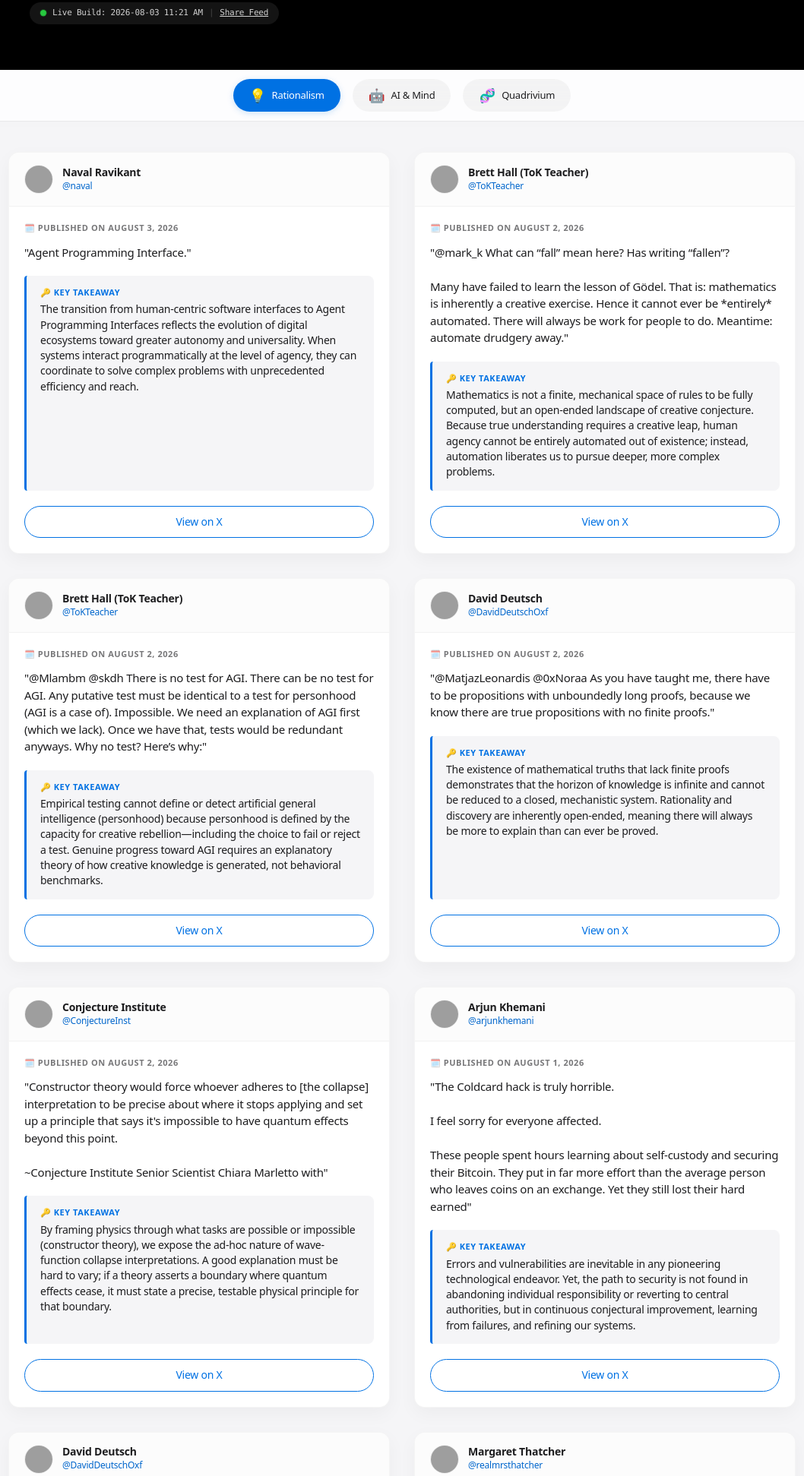
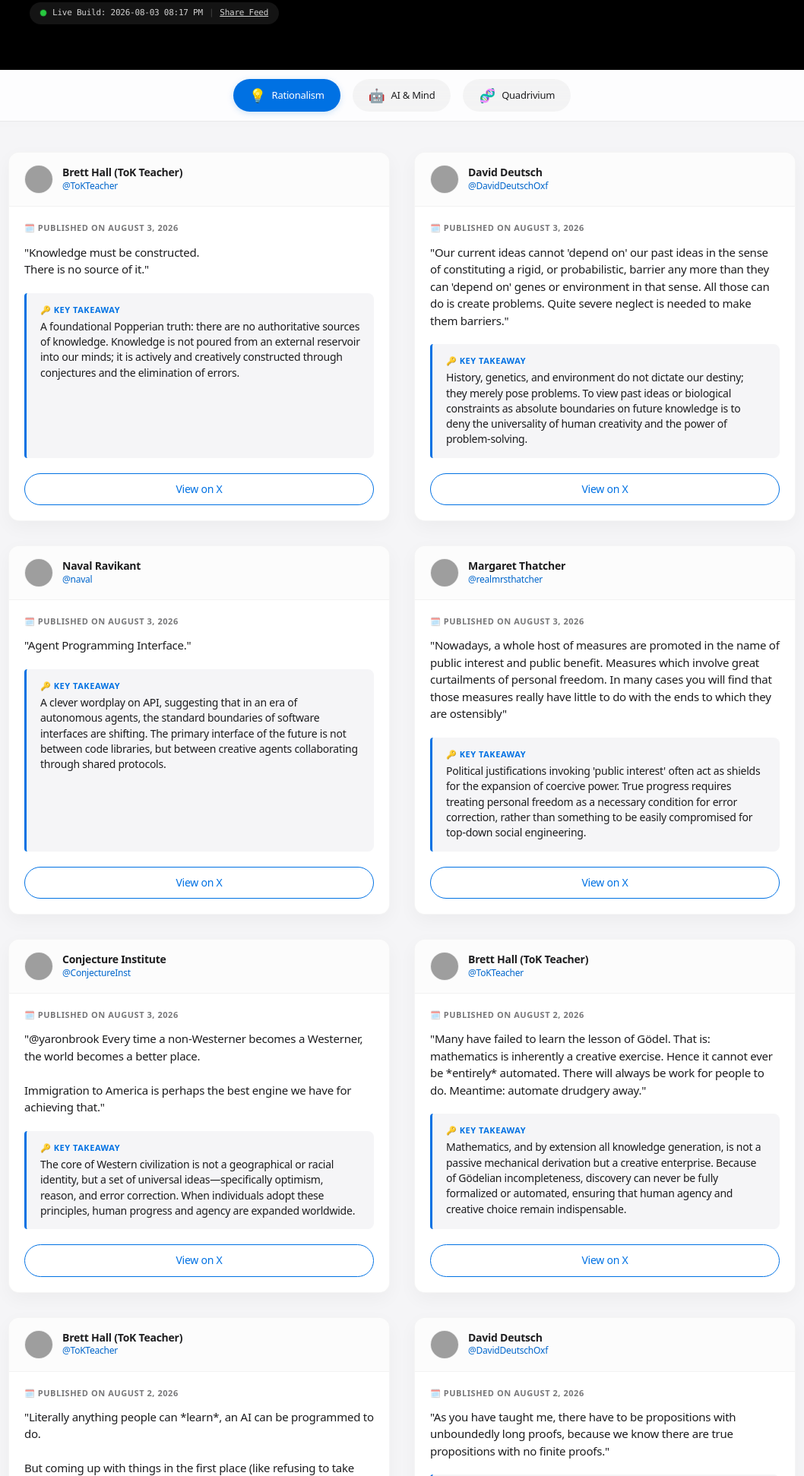
Before and after one commit to gopherkarl/x-briefing-pub, a plain HTML site: page index.html in a window 1280 px wide. Shown: the part 234-2177 px from the top of the page at 76% size, without its empty margins (111-1169 px from the left). Drawn offline with Linux system fonts and the light colour scheme; grey boxes are pictures that could not be loaded.

Commit message:
Automated real-time API briefing: Mon Aug  3 20:17:49 IST 2026

```diff
--- a/index.html
+++ b/index.html
@@ -832,7 +832,7 @@
 
             <div style="display: inline-flex; align-items: center; gap: 8px; background-color: rgba(255,255,255,0.08); padding: 6px 14px; border-radius: 980px; font-size: 11px; font-family: var(--font-stack-mono); color: rgba(255,255,255,0.8);">
                 <span style="width: 8px; height: 8px; background-color: #27c93f; border-radius: 50%; display: inline-block; animation: pulse 2s infinite;"></span>
-                <span>Live Build: 2026-08-03 11:21 AM</span>
+                <span>Live Build: 2026-08-03 08:17 PM</span>
                 <span style="color: rgba(255,255,255,0.2);">|</span>
                 <span id="share-trigger" style="cursor: pointer; text-decoration: underline;">Share Feed</span>
             </div>
@@ -863,6 +863,49 @@
 
         <div class="listing-card">
             <div class="card-profile-header">
+                <img class="profile-img" src="https://pbs.twimg.com/profile_images/1599154524459241472/7RQWUjkC_normal.jpg" alt="Brett Hall (ToK Teacher)">
+                <div class="profile-info">
+                    <span class="profile-name">Brett Hall (ToK Teacher)</span>
+                    <a class="profile-handle" href="https://x.com/ToKTeacher" target="_blank">@ToKTeacher</a>
+                </div>
+            </div>
+            <div class="card-body">
+                <div class="post-date-badge">🗓️ Published on August 3, 2026</div>
+                <p class="post-text-content">"Knowledge must be constructed.
+There is no source of it."</p>
+
+                <div class="takeaway-section">
+                    <span class="takeaway-tag">🔑 Key Takeaway</span>
+                    <p class="takeaway-text">A foundational Popperian truth: there are no authoritative sources of knowledge. Knowledge is not poured from an external reservoir into our minds; it is actively and creatively constructed through conjectures and the elimination of errors.</p>
+                </div>
+
+                <a class="cta-view-btn" href="https://x.com/ToKTeacher/status/2084261822606328076" target="_blank">View on X</a>
+            </div>
+        </div>
+
+        <div class="listing-card">
+            <div class="card-profile-header">
+                <img class="profile-img" src="https://pbs.twimg.com/profile_images/925701269041401857/ff6NE-H-_normal.jpg" alt="David Deutsch">
+                <div class="profile-info">
+                    <span class="profile-name">David Deutsch</span>
+                    <a class="profile-handle" href="https://x.com/DavidDeutschOxf" target="_blank">@DavidDeutschOxf</a>
+                </div>
+            </div>
+            <div class="card-body">
+                <div class="post-date-badge">🗓️ Published on August 3, 2026</div>
+                <p class="post-text-content">"Our current ideas cannot 'depend on' our past ideas in the sense of constituting a rigid, or probabilistic, barrier any more than they can 'depend on' genes or environment in that sense. All those can do is create problems. Quite severe neglect is needed to make them barriers."</p>
+
+                <div class="takeaway-section">
+                    <span class="takeaway-tag">🔑 Key Takeaway</span>
+                    <p class="takeaway-text">History, genetics, and environment do not dictate our destiny; they merely pose problems. To view past ideas or biological constraints as absolute boundaries on future knowledge is to deny the universality of human creativity and the power of problem-solving.</p>
+                </div>
+
+                <a class="cta-view-btn" href="https://x.com/DavidDeutschOxf/status/2084266604007727347" target="_blank">View on X</a>
+            </div>
+        </div>
+
+        <div class="listing-card">
+            <div class="card-profile-header">
                 <img class="profile-img" src="https://pbs.twimg.com/profile_images/1256841238298292232/ycqwaMI2_normal.jpg" alt="Naval Ravikant">
                 <div class="profile-info">
                     <span class="profile-name">Naval Ravikant</span>
@@ -875,10 +918,54 @@
 
                 <div class="takeaway-section">
                     <span class="takeaway-tag">🔑 Key Takeaway</span>
-                    <p class="takeaway-text">The transition from human-centric software interfaces to Agent Programming Interfaces reflects the evolution of digital ecosystems toward greater autonomy and universality. When systems interact programmatically at the level of agency, they can coordinate to solve complex problems with unprecedented efficiency and reach.</p>
+                    <p class="takeaway-text">A clever wordplay on API, suggesting that in an era of autonomous agents, the standard boundaries of software interfaces are shifting. The primary interface of the future is not between code libraries, but between creative agents collaborating through shared protocols.</p>
                 </div>
 
                 <a class="cta-view-btn" href="https://x.com/naval/status/2084117793667178756" target="_blank">View on X</a>
+            </div>
+        </div>
+
+        <div class="listing-card">
+            <div class="card-profile-header">
+                <img class="profile-img" src="https://pbs.twimg.com/profile_images/1530858925981319169/Bc8YMnz2_normal.jpg" alt="Margaret Thatcher">
+                <div class="profile-info">
+                    <span class="profile-name">Margaret Thatcher</span>
+                    <a class="profile-handle" href="https://x.com/realmrsthatcher" target="_blank">@realmrsthatcher</a>
+                </div>
+            </div>
+            <div class="card-body">
+                <div class="post-date-badge">🗓️ Published on August 3, 2026</div>
+                <p class="post-text-content">"Nowadays, a whole host of measures are promoted in the name of public interest and public benefit. Measures which involve great curtailments of personal freedom. In many cases you will find that those measures really have little to do with the ends to which they are ostensibly"</p>
+
+                <div class="takeaway-section">
+                    <span class="takeaway-tag">🔑 Key Takeaway</span>
+                    <p class="takeaway-text">Political justifications invoking 'public interest' often act as shields for the expansion of coercive power. True progress requires treating personal freedom as a necessary condition for error correction, rather than something to be easily compromised for top-down social engineering.</p>
+                </div>
+
+                <a class="cta-view-btn" href="https://x.com/realmrsthatcher/status/2084161089852289122" target="_blank">View on X</a>
+            </div>
+        </div>
+
+        <div class="listing-card">
+            <div class="card-profile-header">
+                <img class="profile-img" src="https://pbs.twimg.com/profile_images/1953898052135075840/NUrumvTe_normal.jpg" alt="Conjecture Institute">
+                <div class="profile-info">
+                    <span class="profile-name">Conjecture Institute</span>
+                    <a class="profile-handle" href="https://x.com/ConjectureInst" target="_blank">@ConjectureInst</a>
+                </div>
+            </div>
+            <div class="card-body">
+                <div class="post-date-badge">🗓️ Published on August 3, 2026</div>
+                <p class="post-text-content">"@yaronbrook Every time a non-Westerner becomes a Westerner, the world becomes a better place.
+
+Immigration to America is perhaps the best engine we have for achieving that."</p>
+
+                <div class="takeaway-section">
+                    <span class="takeaway-tag">🔑 Key Takeaway</span>
+                    <p class="takeaway-text">The core of Western civilization is not a geographical or racial identity, but a set of universal ideas—specifically optimism, reason, and error correction. When individuals adopt these principles, human progress and agency are expanded worldwide.</p>
+                </div>
+
+                <a class="cta-view-btn" href="https://x.com/ConjectureInst/status/2084261746403954820" target="_blank">View on X</a>
             </div>
         </div>
 
@@ -892,13 +979,11 @@
             </div>
             <div class="card-body">
                 <div class="post-date-badge">🗓️ Published on August 2, 2026</div>
-                <p class="post-text-content">"@mark_k What can “fall” mean here? Has writing “fallen”?
-
-Many have failed to learn the lesson of Gödel. That is: mathematics is inherently a creative exercise. Hence it cannot ever be *entirely* automated. There will always be work for people to do. Meantime: automate drudgery away."</p>
+                <p class="post-text-content">"Many have failed to learn the lesson of Gödel. That is: mathematics is inherently a creative exercise. Hence it cannot ever be *entirely* automated. There will always be work for people to do. Meantime: automate drudgery away."</p>
 
                 <div class="takeaway-section">
                     <span class="takeaway-tag">🔑 Key Takeaway</span>
-                    <p class="takeaway-text">Mathematics is not a finite, mechanical space of rules to be fully computed, but an open-ended landscape of creative conjecture. Because true understanding requires a creative leap, human agency cannot be entirely automated out of existence; instead, automation liberates us to pursue deeper, more complex problems.</p>
+                    <p class="takeaway-text">Mathematics, and by extension all knowledge generation, is not a passive mechanical derivation but a creative enterprise. Because of Gödelian incompleteness, discovery can never be fully formalized or automated, ensuring that human agency and creative choice remain indispensable.</p>
                 </div>
 
                 <a class="cta-view-btn" href="https://x.com/ToKTeacher/status/2083818761384305054" target="_blank">View on X</a>
@@ -915,14 +1000,16 @@ Many have failed to learn the lesson of Gödel. That is: mathematics is inherent
             </div>
             <div class="card-body">
                 <div class="post-date-badge">🗓️ Published on August 2, 2026</div>
-                <p class="post-text-content">"@Mlambm @skdh There is no test for AGI. There can be no test for AGI. Any putative test must be identical to a test for personhood (AGI is a case of). Impossible. We need an explanation of AGI first (which we lack). Once we have that, tests would be redundant anyways. Why no test? Here’s why:"</p>
+                <p class="post-text-content">"Literally anything people can *learn*, an AI can be programmed to do.
+
+But coming up with things in the first place (like refusing to take part in tests) is something only people can do, but- logically- refusing to take part in a test cannot be distinguished from a malfunction."</p>
 
                 <div class="takeaway-section">
                     <span class="takeaway-tag">🔑 Key Takeaway</span>
-                    <p class="takeaway-text">Empirical testing cannot define or detect artificial general intelligence (personhood) because personhood is defined by the capacity for creative rebellion—including the choice to fail or reject a test. Genuine progress toward AGI requires an explanatory theory of how creative knowledge is generated, not behavioral benchmarks.</p>
+                    <p class="takeaway-text">There is a fundamental difference between executing learned behavior and creating entirely new behavior. True explanation-seeking agency involves the creative capacity to reject the premise of a framework, a leap that looks like a system error to a closed, rule-following agent.</p>
                 </div>
 
-                <a class="cta-view-btn" href="https://x.com/ToKTeacher/status/2083779907608596703" target="_blank">View on X</a>
+                <a class="cta-view-btn" href="https://x.com/ToKTeacher/status/2083804738395725891" target="_blank">View on X</a>
             </div>
         </div>
 
@@ -936,11 +1023,11 @@ Many have failed to learn the lesson of Gödel. That is: mathematics is inherent
             </div>
             <div class="card-body">
                 <div class="post-date-badge">🗓️ Published on August 2, 2026</div>
-                <p class="post-text-content">"@MatjazLeonardis @0xNoraa As you have taught me, there have to be propositions with unboundedly long proofs, because we know there are true propositions with no finite proofs."</p>
+                <p class="post-text-content">"As you have taught me, there have to be propositions with unboundedly long proofs, because we know there are true propositions with no finite proofs."</p>
 
                 <div class="takeaway-section">
                     <span class="takeaway-tag">🔑 Key Takeaway</span>
-                    <p class="takeaway-text">The existence of mathematical truths that lack finite proofs demonstrates that the horizon of knowledge is infinite and cannot be reduced to a closed, mechanistic system. Rationality and discovery are inherently open-ended, meaning there will always be more to explain than can ever be proved.</p>
+                    <p class="takeaway-text">The structure of reality permits truths that cannot be reached by simple, finite, or routine computation. This highlights the infinite, unbounded landscape of discovery, where new explanations must constantly be conjectured rather than mechanically deduced.</p>
                 </div>
 
                 <a class="cta-view-btn" href="https://x.com/DavidDeutschOxf/status/2083869162472890822" target="_blank">View on X</a>
@@ -957,13 +1044,36 @@ Many have failed to learn the lesson of Gödel. That is: mathematics is inherent
             </div>
             <div class="card-body">
                 <div class="post-date-badge">🗓️ Published on August 2, 2026</div>
-                <p class="post-text-content">"Constructor theory would force whoever adheres to [the collapse] interpretation to be precise about where it stops applying and set up a principle that says it's impossible to have quantum effects beyond this point.
+                <p class="post-text-content">"The Fate of Spacetime: What Many Worlds Means for Gravity
 
-~Conjecture Institute Senior Scientist Chiara Marletto with"</p>
+If time can already be incorporated into quantum theory as something internal to the multiverse, then there is no principled obstacle to doing the same for space.
+
+With the benefit of hindsight, this way of treating time"</p>
 
                 <div class="takeaway-section">
                     <span class="takeaway-tag">🔑 Key Takeaway</span>
-                    <p class="takeaway-text">By framing physics through what tasks are possible or impossible (constructor theory), we expose the ad-hoc nature of wave-function collapse interpretations. A good explanation must be hard to vary; if a theory asserts a boundary where quantum effects cease, it must state a precise, testable physical principle for that boundary.</p>
+                    <p class="takeaway-text">By viewing space and time as internal features of the multiverse rather than as pre-existing external containers, physics can move toward a deeper, more unified, and constructor-theoretic explanation of quantum gravity.</p>
+                </div>
+
+                <a class="cta-view-btn" href="https://x.com/ConjectureInst/status/2084039755142926778" target="_blank">View on X</a>
+            </div>
+        </div>
+
+        <div class="listing-card">
+            <div class="card-profile-header">
+                <img class="profile-img" src="https://pbs.twimg.com/profile_images/1953898052135075840/NUrumvTe_normal.jpg" alt="Conjecture Institute">
+                <div class="profile-info">
+                    <span class="profile-name">Conjecture Institute</span>
+                    <a class="profile-handle" href="https://x.com/ConjectureInst" target="_blank">@ConjectureInst</a>
+                </div>
+            </div>
+            <div class="card-body">
+                <div class="post-date-badge">🗓️ Published on August 2, 2026</div>
+                <p class="post-text-content">"Constructor theory would force whoever adheres to [the collapse] interpretation to be precise about where it stops applying and set up a principle that says it's impossible to have quantum effects beyond this point."</p>
+
+                <div class="takeaway-section">
+                    <span class="takeaway-tag">🔑 Key Takeaway</span>
+                    <p class="takeaway-text">Constructor theory demands explanatory precision. Instead of relying on vague instrumentalist notions like wave-function collapse, it forces physicists to define exact boundaries and physical laws, which is the only way to facilitate rigorous criticism and potential falsification.</p>
                 </div>
 
                 <a class="cta-view-btn" href="https://x.com/ConjectureInst/status/2083903756429660515" target="_blank">View on X</a>
@@ -988,7 +1098,7 @@ These people spent hours learning about self-custody and securing their Bitcoin.
 
                 <div class="takeaway-section">
                     <span class="takeaway-tag">🔑 Key Takeaway</span>
-                    <p class="takeaway-text">Errors and vulnerabilities are inevitable in any pioneering technological endeavor. Yet, the path to security is not found in abandoning individual responsibility or reverting to central authorities, but in continuous conjectural improvement, learning from failures, and refining our systems.</p>
+                    <p class="takeaway-text">Security and self-custody are not final states but ongoing, error-prone processes. Even the most diligent efforts at self-reliance can be undermined by unforeseen failure modes, reminding us that knowledge is always incomplete and security must be continuously critiqued and improved rather than assumed perfect.</p>
                 </div>
 
                 <a class="cta-view-btn" href="https://x.com/arjunkhemani/status/2083666808956215491" target="_blank">View on X</a>
@@ -997,22 +1107,22 @@ These people spent hours learning about self-custody and securing their Bitcoin.
 
         <div class="listing-card">
             <div class="card-profile-header">
-                <img class="profile-img" src="https://pbs.twimg.com/profile_images/925701269041401857/ff6NE-H-_normal.jpg" alt="David Deutsch">
+                <img class="profile-img" src="https://pbs.twimg.com/profile_images/1977979925635215360/G3HAlSxE_normal.jpg" alt="Arjun Khemani">
                 <div class="profile-info">
-                    <span class="profile-name">David Deutsch</span>
-                    <a class="profile-handle" href="https://x.com/DavidDeutschOxf" target="_blank">@DavidDeutschOxf</a>
+                    <span class="profile-name">Arjun Khemani</span>
+                    <a class="profile-handle" href="https://x.com/arjunkhemani" target="_blank">@arjunkhemani</a>
                 </div>
             </div>
             <div class="card-body">
                 <div class="post-date-badge">🗓️ Published on August 1, 2026</div>
-                <p class="post-text-content">"@CptAllenHistory German towns that had more violence against Jews during the Black Death also had more during the Nazi era: Same "heritability" happened more recently in Dearborn Michigan."</p>
+                <p class="post-text-content">"Don’t give up on self-custody."</p>
 
                 <div class="takeaway-section">
                     <span class="takeaway-tag">🔑 Key Takeaway</span>
-                    <p class="takeaway-text">Bad ideas and destructive cultural memes can exhibit a form of historical heritability, persisting across centuries within specific localities. This underscores the necessity of active, conscious criticism and the deliberate cultivation of rational, anti-dogmatic explanations to break the chain of bad meme transmission.</p>
+                    <p class="takeaway-text">Despite catastrophic failures, the solution is never to retreat to centralized authority but to correct the errors in our decentralized solutions. Self-reliance and open problem-solving remain the only path to genuine security.</p>
                 </div>
 
-                <a class="cta-view-btn" href="https://x.com/DavidDeutschOxf/status/2083612136698151192" target="_blank">View on X</a>
+                <a class="cta-view-btn" href="https://x.com/arjunkhemani/status/2083654016316346718" target="_blank">View on X</a>
             </div>
         </div>
 
@@ -1028,15 +1138,11 @@ These people spent hours learning about self-custody and securing their Bitcoin.
                 <div class="post-date-badge">🗓️ Published on August 1, 2026</div>
                 <p class="post-text-content">"People feel very resentful that if they work hard too much is taken away in tax.
 
-You know, industry won't keep going unless the people who are highly skilled feel that the skill pays in their net take home pay—and it doesn't.
-
-[...]
-
-One of the purposes of reducing tax on the"</p>
+You know, industry won't keep going unless the people who are highly skilled feel that the skill pays in their net take home pay—and it doesn't."</p>
 
                 <div class="takeaway-section">
                     <span class="takeaway-tag">🔑 Key Takeaway</span>
-                    <p class="takeaway-text">Confiscatory taxation suppresses individual incentive, which is the engine of creative effort and problem-solving within an economy. For progress to continue, highly skilled creators must be free to retain the fruits of their agency and labor, fostering an environment where value creation and knowledge generation are rewarded.</p>
+                    <p class="takeaway-text">Punitive taxation destroys the incentives that drive wealth creation and industrial innovation. Progress is a product of individual efforts to solve problems, and depriving problem-solvers of the resources they earn slows down the entire civilization's capacity for growth.</p>
                 </div>
 
                 <a class="cta-view-btn" href="https://x.com/realmrsthatcher/status/2083436313790009478" target="_blank">View on X</a>
@@ -1055,41 +1161,14 @@ One of the purposes of reducing tax on the"</p>
                 <div class="post-date-badge">🗓️ Published on August 1, 2026</div>
                 <p class="post-text-content">"We cannot predict the growth of knowledge or when a discovery will be made.
 
-But we know the conditions that foster discoveries: Freedom from the world.
-
-~Conjecture Institute Fellow @PaulRRobichaud"</p>
+But we know the conditions that foster discoveries: Freedom from the world."</p>
 
                 <div class="takeaway-section">
                     <span class="takeaway-tag">🔑 Key Takeaway</span>
-                    <p class="takeaway-text">Because the future growth of knowledge is logically unpredictable, we cannot plan or direct discoveries in advance. Instead, we must maintain open, unconstrained environments—freedom from dogmatic or worldly pressures—allowing creative minds to conjecturally solve problems without predetermined bounds.</p>
+                    <p class="takeaway-text">Because the future growth of knowledge is fundamentally unpredictable, we cannot plan discoveries from the top down. We can only cultivate open environments of intellectual freedom that allow trial, error, and unexpected breakthroughs to flourish.</p>
                 </div>
 
                 <a class="cta-view-btn" href="https://x.com/ConjectureInst/status/2083684700338442656" target="_blank">View on X</a>
-            </div>
-        </div>
-
-        <div class="listing-card">
-            <div class="card-profile-header">
-                <img class="profile-img" src="https://pbs.twimg.com/profile_images/1953898052135075840/NUrumvTe_normal.jpg" alt="Conjecture Institute">
-                <div class="profile-info">
-                    <span class="profile-name">Conjecture Institute</span>
-                    <a class="profile-handle" href="https://x.com/ConjectureInst" target="_blank">@ConjectureInst</a>
-                </div>
-            </div>
-            <div class="card-body">
-                <div class="post-date-badge">🗓️ Published on August 1, 2026</div>
-                <p class="post-text-content">"Actual morality and decision making require an immense set of knowledge, and no small group of metrics even begins to approximate it.
-
-Trading your full body of hard-won decision knowledge for a mere skeleton of metrics is bound to go wrong eventually.
-
-~Conjecture Institute"</p>
-
-                <div class="takeaway-section">
-                    <span class="takeaway-tag">🔑 Key Takeaway</span>
-                    <p class="takeaway-text">Reducing complex ethical choices and human decisions to a simple set of quantitative metrics is a dangerous form of reductionism. Good decision-making relies on an immense, often tacit, explanatory framework of knowledge that cannot be condensed into arbitrary metrics without losing its error-correcting capability.</p>
-                </div>
-
-                <a class="cta-view-btn" href="https://x.com/ConjectureInst/status/2083635375298548192" target="_blank">View on X</a>
             </div>
         </div>
 
```
